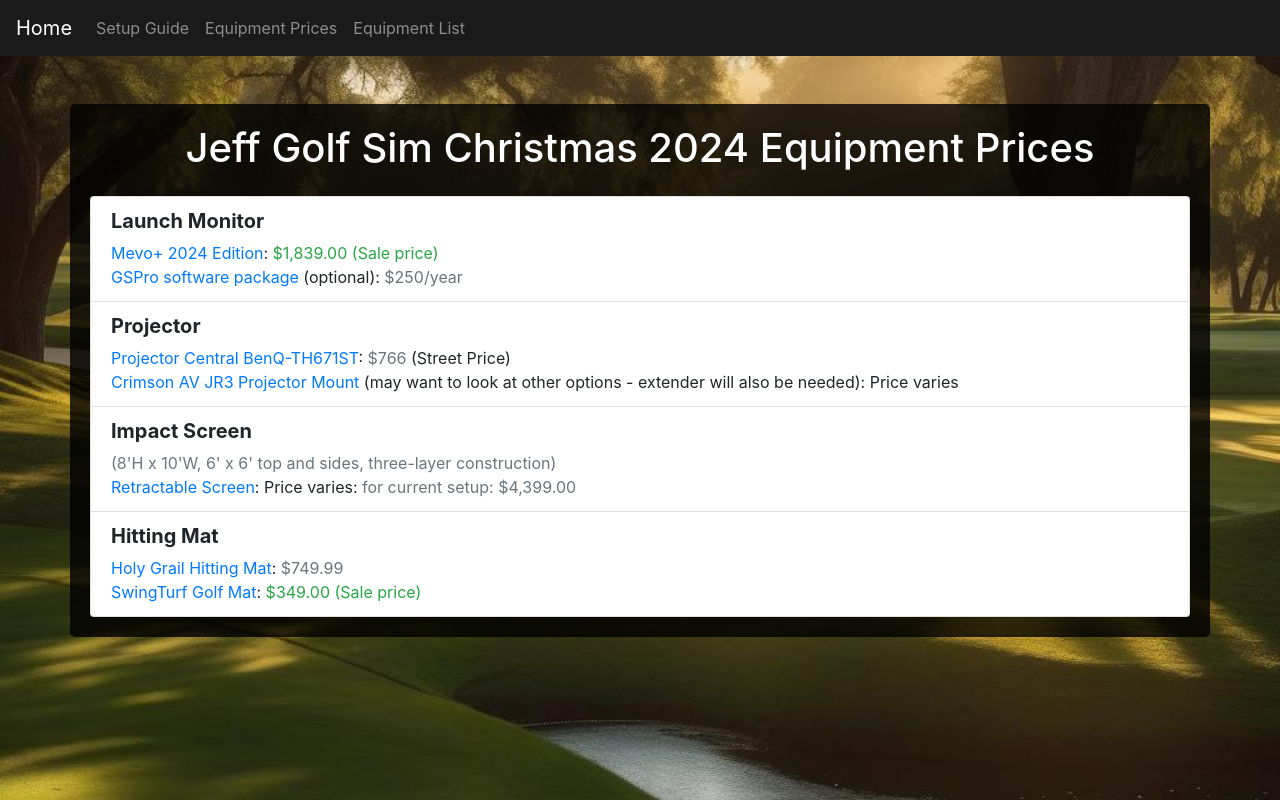
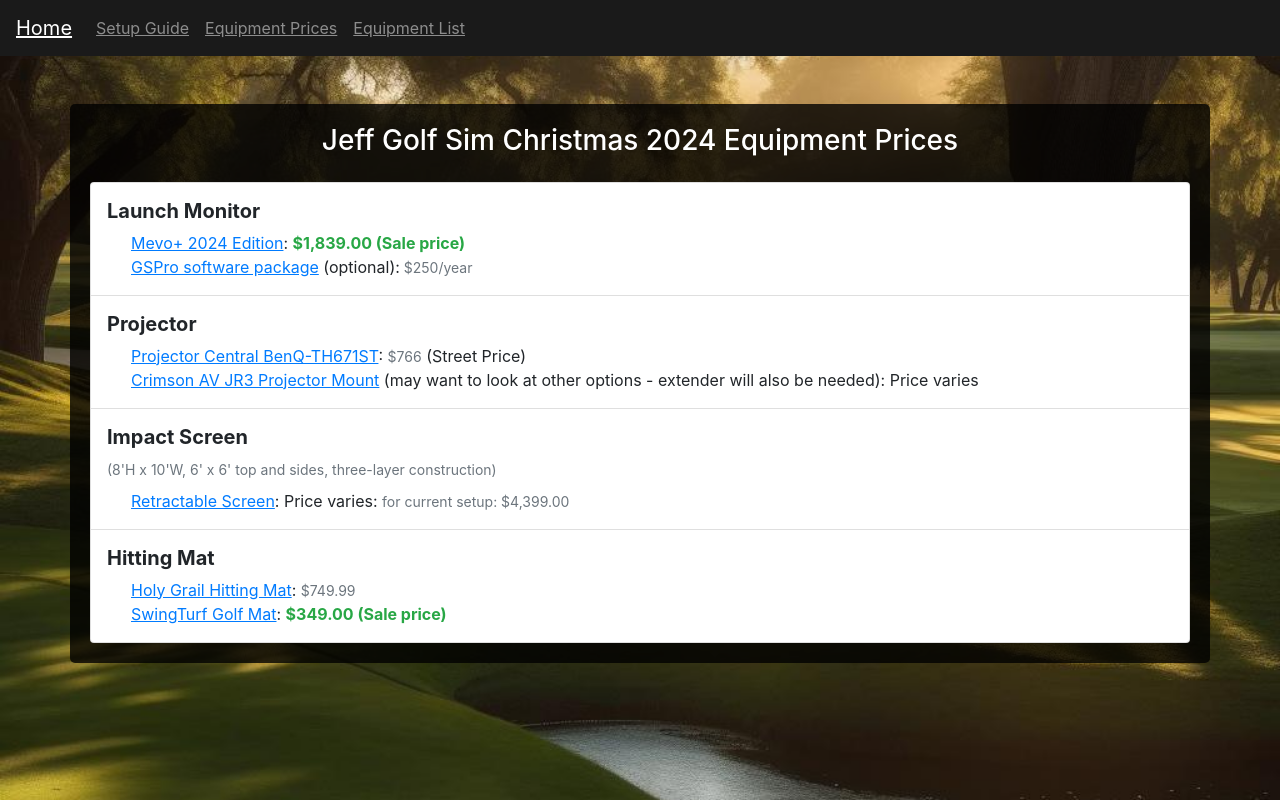
Before and after one commit to jfelver/jeff-golf-sim, a plain HTML site: page equipment-prices.html in a window 1280 px wide. Drawn offline with nearby package versions, Linux system fonts and the light colour scheme.

Commit message:
Updating styles

```diff
--- a/css/styles.css
+++ b/css/styles.css
@@ -1,21 +1,82 @@
 body {
   /* background-image: url('https://wallpapers.com/wallpapers/1920x1080-hd-golf-8a2xtajoc9rwppfd.html'); */
-  background-image: url('../assets/generated.jpg');
+  background-image: url("../assets/generated.jpg");
   background-size: cover; /* Ensures the image covers the entire section */
   background-position: center; /* Centers the image */
   background-repeat: no-repeat; /* Prevents tiling of the image */
   /* background */
-    height: 100vh; /* Sets the height to 100% of the viewport height */
-    width: 100%; /* Sets the width to 100% of the viewport width */
+  height: 100vh; /* Sets the height to 100% of the viewport height */
+  width: 100%; /* Sets the width to 100% of the viewport width */
 }
-h1, h3{
+h1,
+h3 {
   color: white;
 }
 .container {
-  background-color: rgba(0, 0, 0, 0.8); /* Semi-transparent background for readability */
+  background-color: rgba(
+    0,
+    0,
+    0,
+    0.8
+  ); /* Semi-transparent background for readability */
   padding: 20px;
   border-radius: 5px; /* Optional: rounded corners */
 }
 .navbar {
-background-color: #1a1a1a; /* Set to a darker color */
+  background-color: #1a1a1a; /* Set to a darker color */
 }
+
+body {
+  background-color: #f8f9fa; /* Light background for better readability */
+}
+
+h1 {
+  font-size: 1.75rem; /* Larger title for visibility */
+}
+
+.list-group-item {
+  padding: 1.5rem; /* Increase padding for easier tapping */
+}
+
+.list-group-item h5 {
+  font-size: 1.25rem; /* Header size within list items */
+}
+
+.text-center {
+  text-align: center; /* Center titles for aesthetic appeal */
+}
+
+.text-success {
+  font-weight: bold; /* Highlight sale prices */
+}
+
+.text-muted {
+  font-size: 0.875rem; /* Smaller font for less important text */
+}
+
+a {
+  color: #007bff; /* Bootstrap primary color for links */
+  text-decoration: underline; /* Underline links for clarity */
+}
+
+a:hover {
+  text-decoration: none; /* Remove underline on hover for a cleaner look */
+}
+
+@media (max-width: 576px) {
+  h1 {
+    font-size: 1.5rem;
+  }
+  .list-group-item h5 {
+    font-size: 1.1rem;
+  }
+}
+
+/* Optional: Additional custom styles for better mobile viewing */
+.list-group-item {
+  padding: 1rem 1rem; /* Increase padding for better touch targets */
+}
+.list-group-item ul {
+  margin-top: 0.5rem; /* Space above sublists */
+  padding-left: 1.5rem; /* Indent sublists */
+}
```
Also changed, not shown: top-level-checklist.html (+1 -11 lines).
